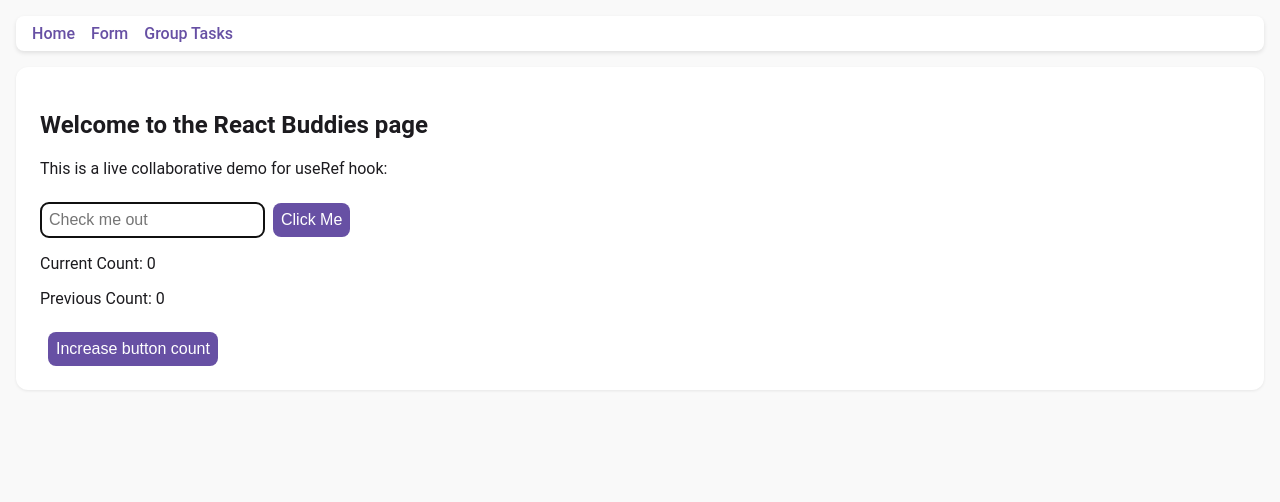
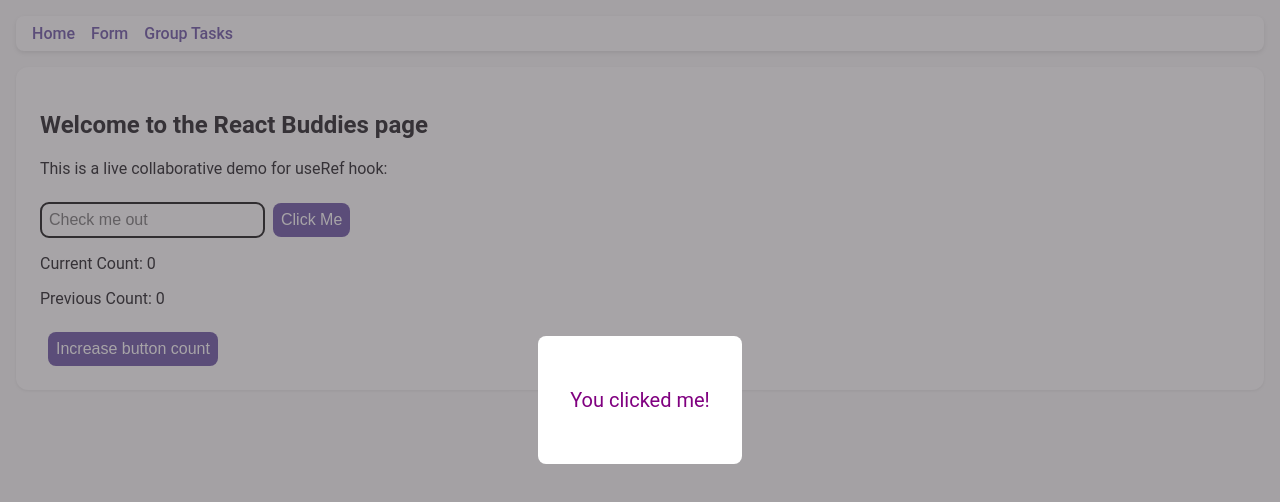
Before and after one commit to Moringa-SDF-PT10/react-buddies, a React (Vite) app: page / in a window 1280 px wide. Both pictures are taken after a click on the button "Click Me". Shown: the top 502 px of the page. Built offline with nearby package versions, Linux system fonts and the light colour scheme.

Commit message:
feature: a modal in the home page

```diff
--- a/src/components/Home.jsx
+++ b/src/components/Home.jsx
@@ -1,4 +1,5 @@
 import { useEffect, useRef, useState } from "react"
+import Modal from "./Modal";
 
 export default function Home(){
 
@@ -7,8 +8,21 @@ export default function Home(){
 
     const inputRef = useRef(null)
 
+    const [isModalOpen, setIsModalOpen] = useState(false)
+
+    //function to open the modal
+    const openModal = () => {
+        setIsModalOpen(true)
+    }
+
+    //function to close the modal
+    const closeModal = () => {
+        setIsModalOpen(false)
+    }
+
     const handleClick = () => {
         inputRef.current?.focus()
+        openModal()
     }
 
     const increaseCount = () => {
@@ -30,7 +44,8 @@ export default function Home(){
                 <p>Previous Count: {prevCount.current}</p>
             <button onClick={increaseCount} >Increase button count</button>
             </div>
-            {/* <div style={display.block}></div> */}
+           {isModalOpen && <Modal isModalOpen ={isModalOpen} closeModal={closeModal}/>}
+
 
         </div>
     )
--- /dev/null
+++ b/src/components/Modal.jsx
@@ -0,0 +1,62 @@
+import { useRef, useEffect } from "react";
+
+export default function Modal({isModalOpen, closeModal}) {
+    const modalRef = useRef(null);
+    useEffect(() => {
+        if(isModalOpen) {
+            function handleOutsideClick(event) {
+                if(modalRef.current && !modalRef.current.contains(event.target)) {
+                    closeModal(); // close the modal if anywhere outside the modal is clicked
+                }
+
+            }
+            function handleEscapeKey(event) {
+                if(event.key === 'Escape') {
+                    closeModal(); // close the modal on escape key press
+                }
+            }
+
+            document.addEventListener('mousedown', handleOutsideClick);
+            document.addEventListener('keydown', handleEscapeKey);
+
+           // cleanup function to remove event listeners
+            return () => {
+                document.removeEventListener('mousedown', handleOutsideClick);
+                document.removeEventListener('keydown', handleEscapeKey)
+            }
+        }
+    }, [isModalOpen, closeModal])
+
+
+
+
+    return(
+        <div style={{
+            zIndex:1000,
+            backgroundColor: 'rgba(80, 75, 81, 0.5)',
+            top: 0,
+            left: 0,
+            right: 0,
+            bottom: 0,
+            display: 'flex',
+            justifyContent: 'center',
+            alignItems: 'center',
+            fontSize: '20px',
+            position: 'fixed',
+            color: 'purple'
+            }}>
+             <div
+                ref={modalRef}
+                style={{
+                backgroundColor: 'white',
+                padding: '2rem',
+                borderRadius: '8px',
+                position: 'relative'
+                }}>
+
+            <p>You clicked me!</p>
+            </div>
+
+        </div>
+    )
+}
```
Also changed, not shown: src/components/Form.jsx (line endings or trailing spaces).
